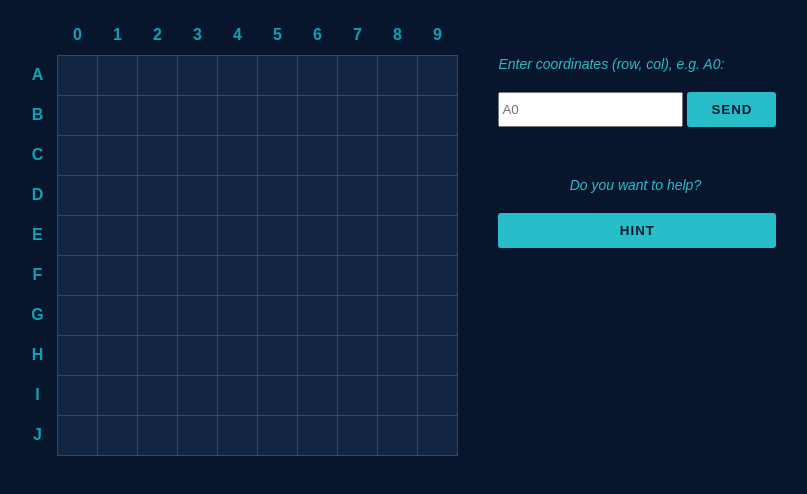
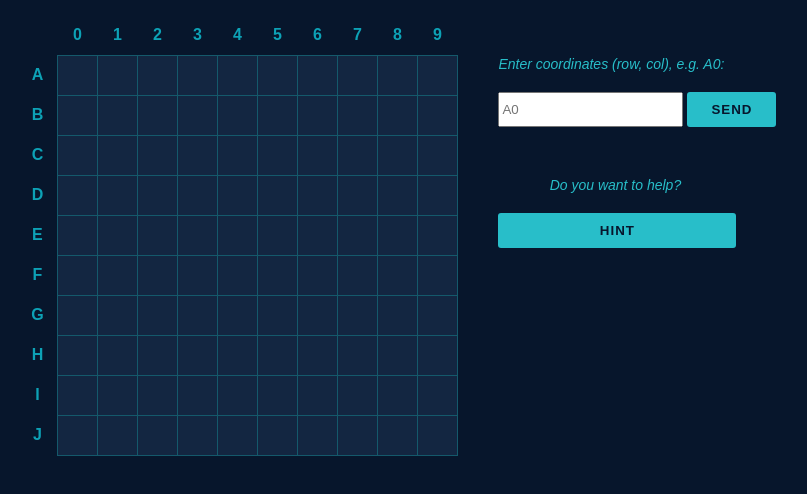
Before and after one commit to zlatina-il/Battleship, a plain HTML site: page index.html in a window 1280 px wide. Shown: the part 52-546 px from the top of the page, without its empty margins (117-924 px from the left). Drawn offline with Linux system fonts and the light colour scheme.

Commit message:
Added width to help container; it fixes button's size change when we have long displayed messages

```diff
--- a/style.css
+++ b/style.css
@@ -74,6 +74,7 @@ input[type="button"]{
     flex-direction: column;
     margin-top: 50px;
     text-align: center;
+    width: 238px;
 }
 #helpContainer span{
     font-size: 14px;
```
